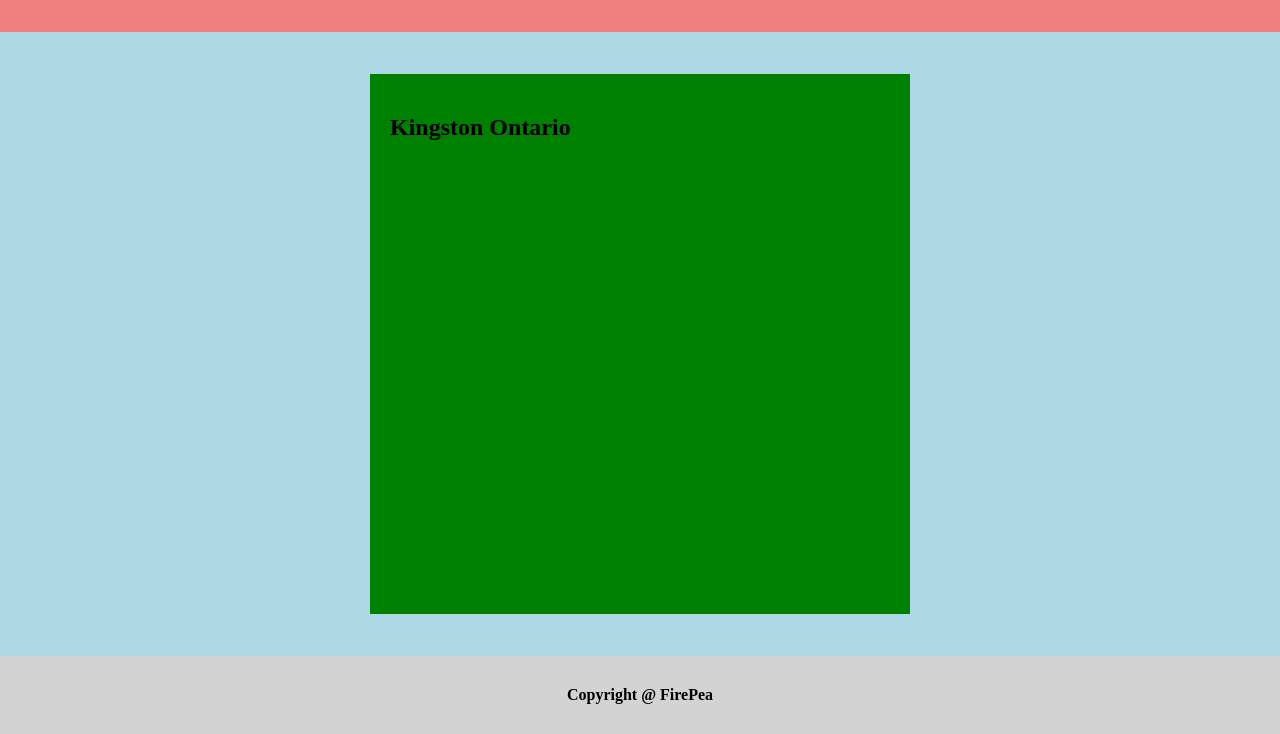
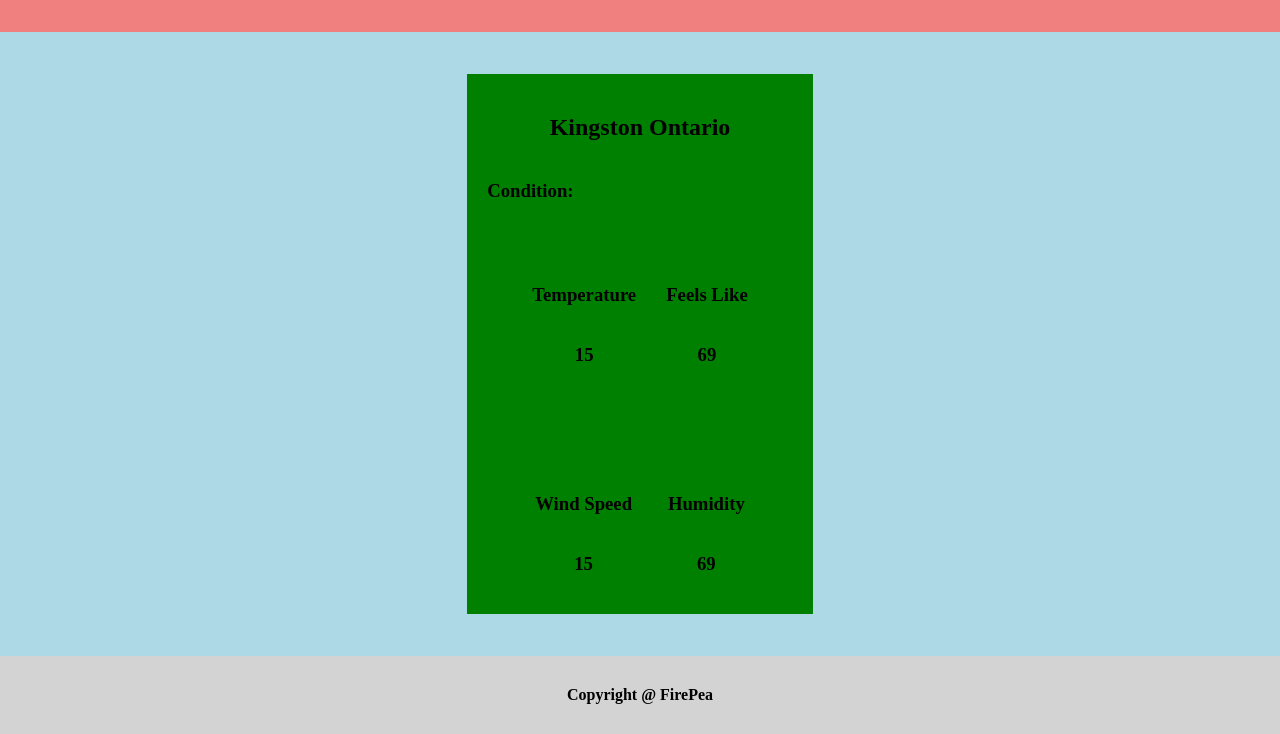
Before and after one commit to firepeashooter/weather-forecast-app, a website built with webpack: page src/index.html in a window 1280 px wide. Shown: the part 66-800 px from the top of the page. Built offline with nearby package versions, Linux system fonts and the light colour scheme; no server answers.

Commit message:
Designed the Data Card for Weather Data

```diff
--- a/src/index.html
+++ b/src/index.html
@@ -14,9 +14,37 @@
 
       <div class="weathercard">
 
-        <h2>Kingston Ontario</h2>
+        <div class="title">
+          <h2>Kingston Ontario</h2>
+        </div>
 
-      </div>
+        <h3>Condition: </h3>
+        <div class="stats">
+
+          <div class="temps">
+            <div class="cell">
+              <h3>Temperature</h3>
+              <h3>15</h3>
+            </div>
+            <div class="cell">
+              <h3>Feels Like</h3>
+              <h3>69</h3>
+            </div>
+          </div>
+
+          <div class="other">
+            <div class="cell">
+              <h3>Wind Speed</h3>
+              <h3>15</h3>
+            </div>
+            <div class="cell">
+              <h3>Humidity</h3>
+              <h3>69</h3>
+            </div>
+          </div>
+
+        </div>
+        </div>
 
 
     </div>
--- a/src/styles.css
+++ b/src/styles.css
@@ -25,12 +25,44 @@ body {
 
 .weathercard{
   display: flex;
+  flex-direction: column;
   height: 80%;
   width: 40%;
-  max-width: 500px;
+  max-width: 20%;
+  min-width: fit-content;
   padding:20px;
   background-color: green;
 }
+
+.title{
+  display: flex;
+  justify-content: center;
+  align-items: center;
+}
+
+.stats{
+  display: flex;
+  flex-direction: column;
+  justify-content: center;
+  flex:1;
+}
+
+.temps, .other{
+  display: flex;
+  justify-content: space-around;
+
+  padding:30px;
+}
+
+.cell{
+  display: flex;
+  flex-direction: column;
+  justify-content: center;
+  align-items: center;
+  margin:15px;
+}
+
+
 
 .footer {
   display: flex;
```
